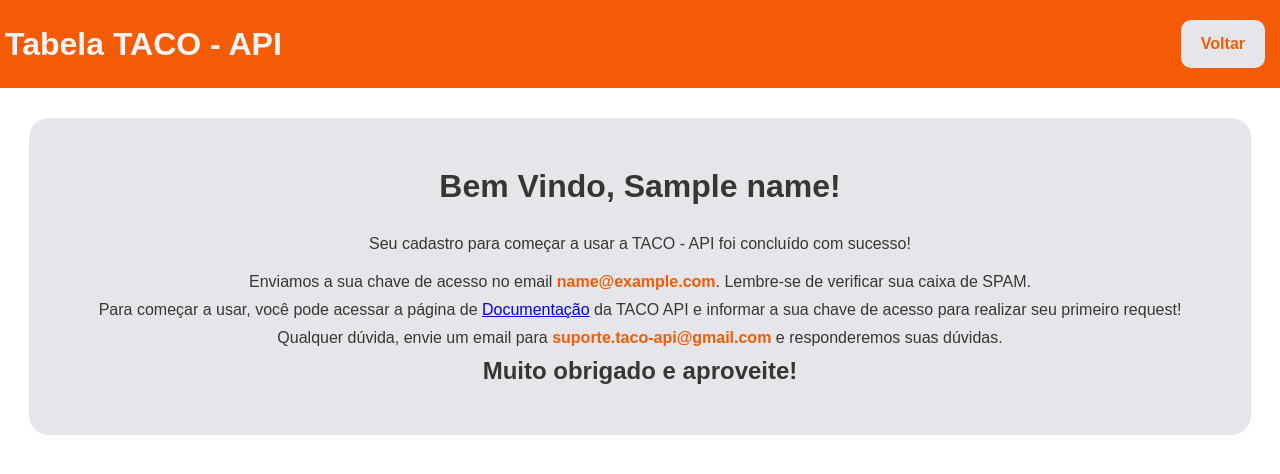
After one commit to marcosvscampos/taco-api-landingpage, a Flask app: template templates/welcome.html in a window 1280 px wide. The commit adds this page. Shown: the top 474 px of the page. Run offline with Flask 3, Linux system fonts and the light colour scheme; the template is opened without the code that fills it: most values are stand-ins (such as "Sample title", 1, 10 or a date in 2020).

Commit message:
Recuperando usuário para mostrar na página de welcome.html

```diff
--- /dev/null
+++ b/static/css/welcome.css
@@ -0,0 +1,27 @@
+.welcome__page {
+    display: flex;
+    justify-content: center;
+    align-items: center;
+    margin-top: 30px;
+}
+
+.welcome__form {
+    display: flex;
+    flex-direction: column;
+    background-color: var(--platinum);
+    padding: 50px 70px;
+    border-radius: 20px;
+}
+
+.welcome__title {
+    margin-bottom: 20px;
+}
+
+.welcome__form p {
+    margin: 10px 0px
+}
+
+.highlight__email {
+    color: var(--persimmon);
+    font-weight: bold
+}
--- a/templates/base.html
+++ b/templates/base.html
@@ -6,6 +6,7 @@
     <link rel="stylesheet" type="text/css" href="{{ url_for('static', filename='css/reset.css') }}">
     <link rel="stylesheet" type="text/css" href="{{ url_for('static', filename='css/base.css') }}">
     <link rel="stylesheet" type="text/css" href="{{ url_for('static', filename='css/signup.css') }}">
+    <link rel="stylesheet" type="text/css" href="{{ url_for('static', filename='css/welcome.css') }}">
     <script src="{{ url_for('static', filename='js/jquery-3.7.1.min.js')}}"></script>
     <title>{% block title %}{% endblock %}</title>
 </head>
--- /dev/null
+++ b/templates/welcome.html
@@ -0,0 +1,28 @@
+{% extends "base.html" %}
+
+{% block title %}
+    TACO API - Sucesso!
+{% endblock %}
+
+{% block index %}
+<a class="nav__btn btn" href="/">Voltar</a>
+{% endblock %}
+
+{% block main %}
+<main class="welcome__page">
+    <div class="container">
+        <div class="welcome__form">
+            <h1 class="welcome__title">Bem Vindo, {{ name }}!</h1>
+            <p>Seu cadastro para começar a usar a TACO - API foi concluído com sucesso!</p>
+            <p>Enviamos a sua chave de acesso no email <span class="highlight__email">{{ email }}</span>.
+                <span>Lembre-se de verificar sua caixa de SPAM.</span>
+            </p>
+            <div>Para começar a usar, você pode acessar a página de
+                <a href="#">Documentação</a>
+                da TACO API e informar a sua chave de acesso para realizar seu primeiro request!</div>
+            <p>Qualquer dúvida, envie um email para <span class="highlight__email">suporte.taco-api@gmail.com</span> e responderemos suas dúvidas.</p>
+            <h2>Muito obrigado e aproveite!</h2>
+        </div>
+    </div>
+</main>
+{% endblock %}
```
Also changed, not shown: app/dto/user_client_dto.py (added, +20 -0 lines), app/service/user_service.py (added, +14 -0 lines), app/views/signup_view.py (+17 -1 lines), static/js/signup.js (+8 -1 lines), 1 other file.
